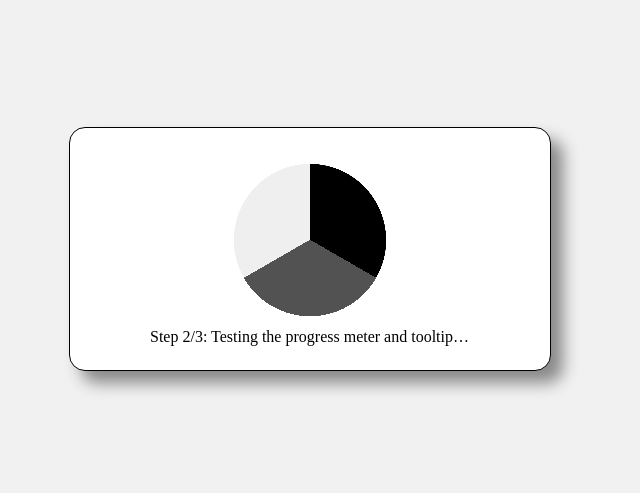
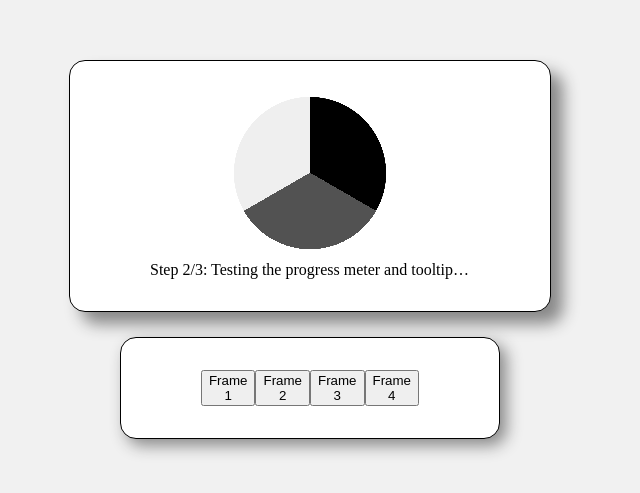
Before and after one commit to emilemil1/NC-Editor, a plain HTML site: page index.html in a window 1280 px wide. Shown: the part 151-644 px from the top of the page, without its empty margins (330-970 px from the left). Drawn offline with Linux system fonts and the light colour scheme.

Commit message:
Added frame functionality to dynamicbox.

```diff
--- a/dynamicbox.css
+++ b/dynamicbox.css
@@ -19,15 +19,15 @@ dynamicbox {
     padding: var(--vpadding) var(--hpadding) var(--vpadding) var(--hpadding);
     border: var(--borderwidth) solid black;
     border-radius: var(--radius);
-    width: fit-content;
-    height: auto;
+    width: var(--width);
+    height: var(--height);
     margin: auto;
     justify-content: center;
     overflow:scroll;
 
     max-height: calc(100vh - 1em - var(--vpadding)*2 - var(--borderwidth)*2);
 
-    transition: width var(--transitionspeed), height var(--transitionspeed);
+    transition: width var(--transitionspeed), height var(--transitionspeed), margin var(--transitionspeed);
 }
 
 dynamicbox::-webkit-scrollbar {
@@ -38,11 +38,8 @@ dynamicbox::-webkit-scrollbar {
     display: flex;
     opacity: 0;
     margin: auto;
-    overflow:visible;
-}
 
-.dynamicbox_shadowcontent {
-    width: fit-content;
+    transition: margin-top 1s;
 }
 
 .dynamicbox_tooltip {
--- a/dynamicbox.js
+++ b/dynamicbox.js
@@ -17,25 +17,20 @@ class Box {
         this.status = "ready";
         this.dbQueue = [];
         this.autoResize = true;
+        this.currentFrame = 0;
+        this.frames = new Map();
     }
 
     contentify() {
-        this.box.html("<div class='dynamicbox_content' id=" + this.id + "_content" + ">" + this.box.html() + "</div>");
-        this.content = $("#"+this.id + "_content");
-        $("<div></div>", {
-            class: "dynamicbox_shadowcontent",
-            id: this.id + "_shadowcontent",
-            style: 'visibility: hidden;'
-        }).appendTo(document.body);
-        this.shadowContent = $("#"+this.id + "_shadowcontent");
+        this.box.html("<div class='dynamicbox_content' id=" + this.id + "_content0" + ">" + this.box.html() + "</div>");
+        this.frames.set(0, $("#"+this.id + "_content0"));
+        this.content = $("#"+this.id + "_content0");
 
         this.box.append("<span class='dynamicbox_tooltip' id=" + this.id + "_tooltip></span>");
         this.tooltip = $("#" + this.id + "_tooltip");
 
         this.assignDynamicParent(this.box[0]);
-        let x = this.content.width();
-        let y = this.content.height();
-        this.sizeChanged(x, y);
+        this.sizeChanged();
     }
 
     assignDynamicParent(element) {
@@ -50,38 +45,30 @@ class Box {
         }
     }
 
-    sizeChanged(x, y) {
+    sizeChanged(frame=this.currentFrame) {
         if (this.autoResize == false) {
             return;
         }
-        let changeHeight = this.box.height() - y;
-        let element;
-        if (typeof this.shadowContent == 'undefined') {
-            element = this.shadowContent;
-        } else {
-            element = this.content;
+        let element = this.frames.get(frame);
+        let x = element[0].scrollWidth;
+        let y = element[0].scrollHeight;
+        let maxX = parseFloat(element.css("max-width"));
+        let maxY = parseFloat(element.css("max-height"));
+        if (!isNaN(maxX)) {
+            x = Math.min(x, maxX);
         }
-        if (typeof x == 'undefined') {
-            x = element.width();
+        if (!isNaN(maxY)) {
+            y = Math.min(y, maxY);
         }
-        if (typeof y == 'undefined') {
-            y = element.height();
-        }
-        if (this.box.offset().top != 8) {
-            document.getElementById(this.id).style.setProperty("--height", y + "px");
-            document.getElementById(this.id).style.setProperty("--width", x + "px");
-            document.getElementById(this.id+"_content").style.removeProperty("transition");
-            document.getElementById(this.id+"_content").style.setProperty("margin-top", + changeHeight/2 + "px");
-            document.getElementById(this.id+"_content").style.setProperty("transition", "margin-top " + this.getTransitionSpeed() + "s ease");
-            document.getElementById(this.id+"_content").style.setProperty("margin-top", "0px");
-        } else {
-            document.getElementById(this.id).style.setProperty("--height", y + "px");
-            document.getElementById(this.id).style.setProperty("--width", x + "px");
-        }
+        document.getElementById(this.id).style.setProperty("--height", y + "px");
+        document.getElementById(this.id).style.setProperty("--width", x + "px");
 
-        this.tooltip.css("width", this.box.width());
+        this.frames.get(frame).css("margin-top", "0px");
+
+        console.log(this.content.offset().top)
+        this.tooltip.css("width", x);
         this.tooltip.css("left", this.box.offset().left + this.box.width() + ToolBox.em2px(1.5));
-        this.tooltip.css("top", this.box.offset().top - this.tooltip.height()/2 + this.content.height()/2 - ToolBox.em2px(0.5));
+        this.tooltip.css("top", this.box.offset().top - this.tooltip.height()/2 - ToolBox.em2px(0.25));
 
         if (typeof this.dynamicparent != 'undefined') {
             this.dynamicparent.sizeChanged();
@@ -90,8 +77,16 @@ class Box {
 
     finalize() {
         this.setTransitionSpeed(1);
-        document.getElementById(this.id).style.setProperty("width", "let(--width)");
-        document.getElementById(this.id).style.setProperty("height", "let(--height)");
+    }
+
+    createFrame(content, frameId) {
+        $("<div></div>", {
+            class: "dynamicbox_content",
+            id: this.id + "_content" + frameId,
+            style: 'visibility: hidden;'
+        }).appendTo(document.body);
+        this.frames.set(frameId, $("#"+this.id + "_content" + frameId));
+        this.setContent(content, frameId);
     }
 
 
@@ -152,67 +147,120 @@ class Box {
         return this;
     }
 
-    setShadowContent(content) {
-        if (this.status != "ready") {
-            this.queue(this.setShadowContent, content)
+    setContent(content, frame=this.currentFrame) {
+        if (this.status != "ready" && frame == this.currentFrame) {
+            this.queue(this.setContent, content, frame)
             return this;
         }
 
-        this.shadowContent.html(content);
-        let x = this.shadowContent.width();
-        let y = this.shadowContent.height();
-        this.sizeChanged(x, y)
+        if (typeof this.frames.get(frame) != 'undefined') {
+            if (content[0] instanceof HTMLElement) {
+                this.frames.get(frame).empty();
+                this.frames.get(frame).append(content);
+            } else {
+                this.frames.get(frame).html(content);
+            }
+        } else {
+            this.createFrame(content, frame);
+        }
+        if (frame == this.currentFrame) {
+            this.sizeChanged();
+        }
+
         return this;
     }
 
-    applyShadowContent() {
+    getContent(frame=this.currentFrame) {
+        return this.frames.get(frame);
+    }
+
+    setFrame(frame=this.currentFrame) {
         if (this.status != "ready") {
-            this.queue(this.applyShadowContent)
+            this.queue(this.setFrame, frame);
             return this;
         }
 
-        this.setContent(this.shadowContent.html());
-        this.shadowContent.html("");
+        if(frame == this.currentFrame) {
+            return this;
+        }
+
+        this.content.css("visibility", "hidden");
+        this.content[0].style.setProperty("margin-top", "auto");
+        this.content.appendTo(document.body);
+        let border = parseFloat(this.box.css("border"));
+        let topPadding = parseFloat(this.box.css("padding-top"));
+        let botPadding = parseFloat(this.box.css("padding-bottom"));
+        let topMargin = parseFloat(this.frames.get(frame).css("margin-top"));
+        let botMargin = parseFloat(this.frames.get(frame).css("margin-bottom"));
+        let newHeight = this.frames.get(frame).height() + topPadding + botPadding + topMargin + botMargin + (border*2);
+        let sizeDiff = (newHeight - this.box.outerHeight())/2;
+        this.frames.get(frame).css("margin-top", -sizeDiff + "px")
+        this.frames.get(frame).prependTo(this.box);
+        this.frames.get(frame).css("visibility", "visible");
+        this.content = this.frames.get(frame);
+        this.currentFrame = frame
+        this.sizeChanged();
+
         return this;
     }
 
-    getShadowContent() {
-        return this.shadowContent;
-    }
-
-    clearShadowContent() {
-        this.shadowContent.html("");
-    }
-
-    setContent(content) {
-        if (this.status != "ready") {
-            this.queue(this.setContent, content)
+    removeFrame(frame) {
+        if (this.status != "ready" && frame == this.currentFrame) {
+            this.queue(this.removeFrame, frame)
             return this;
         }
 
-        this.content.html(content);
-        this.sizeChanged()
+        this.frames.get(frame).remove();
+        this.frames.delete(frame);
+
         return this;
     }
 
-    getContent() {
-        return this.content;
-    }
+    setAutoResize(bool) {
+        if (this.status != "ready") {
+            this.queue(this.setAutoResize, bool);
+            return this;
+        }
 
-    setAutoResize(bool) {
         this.autoResize = bool;
+
+        return this;
     }
 
     toggleTooltip(bool) {
+        if (this.status != "ready") {
+            this.queue(this.toggleTooltip, bool);
+            return this;
+        }
+
         if (bool) {
             this.tooltip.css("visibility", "visible");
         } else {
             this.tooltip.css("visibility", "hidden")
         }
+
+        return this;
     }
 
     setTooltip(string) {
+        if (this.status != "ready") {
+            this.queue(this.setTooltip, string);
+            return this;
+        }
+
         this.tooltip.html(string);
+        this.sizeChanged();
+
+        return this;
+    }
+
+    runFunction(func) {
+        if (this.status != "ready") {
+            this.queue(this.runFunction, func);
+            return this;
+        }
+
+        func();
     }
 
 
@@ -222,14 +270,20 @@ class Box {
 
     setVPadding(padding) {
         document.getElementById(this.id).style.setProperty("--vpadding", padding + "em");
+
+        return this
     }
 
     setHPadding(padding) {
         document.getElementById(this.id).style.setProperty("--hpadding", padding + "em");
+
+        return this
     }
 
     setTransitionSpeed(speed) {
         document.getElementById(this.id).style.setProperty("--transitionspeed", speed + 's');
+
+        return this
     }
 
     getTransitionSpeed() {
@@ -239,18 +293,49 @@ class Box {
 
     setBorderWidth(width) {
         document.getElementById(this.id).style.setProperty("--borderwidth", width + "em");
+
+        return this
     }
 
     setShadow(amount) {
         document.getElementById(this.id).style.setProperty("--shadow", amount + "em");
+
+        return this
     }
 
     setShadowSpread(amount) {
         document.getElementById(this.id).style.setProperty("--shadowspread", amount + "em");
+
+        return this
     }
 
     setRadius(amount) {
         document.getElementById(this.id).style.setProperty("--radius", amount + "em");
+
+        return this
+    }
+
+    setMargin(value, type) {
+        switch(type) {
+            case "top":
+                document.getElementById(this.id).style.setProperty("margin-top", value);
+                this.topMargin = value;
+                break;
+            case "bottom":
+                document.getElementById(this.id).style.setProperty("margin-bottom", value);
+                this.bottomMargin = value;
+                break;
+            case "left":
+                document.getElementById(this.id).style.setProperty("margin-left", value);
+                this.leftMargin = value;
+                break;
+            case "right":
+                document.getElementById(this.id).style.setProperty("margin-right", value);
+                this.rightMargin = value;
+                break;
+        }
+
+        return this
     }
 }
 
@@ -306,32 +391,6 @@ class DBox {
             func.bind(box)(...args);
         });
     }
-
-    needGrowth() {
-        if(this.content.html() == "") {
-            return true;
-        }
-
-        let contentWidth = $("#" + this.name + "_content")[0].offsetWidth;
-        let contentHeight = $("#" + this.name + "_content")[0].offsetHeight;
-        let boxWidth = $("#" + this.name)[0].offsetWidth;
-        let boxHeight = $("#" + this.name)[0].offsetHeight;
-
-        let diffWidth = boxWidth - contentWidth;
-        let diffHeight = boxHeight - contentHeight;
-        let em = parseFloat($("body").css("font-size"));
-        diffWidth = diffWidth/em;
-        diffHeight = diffHeight/em;
-
-        let widthTolerance = parseFloat(getComputedStyle(document.getElementById(this.name)).getPropertyValue("--hpadding"));
-        let heightTolerance = parseFloat(getComputedStyle(document.getElementById(this.name)).getPropertyValue("--vpadding"));
-
-        if (Math.abs(diffWidth) < widthTolerance/1.5 || Math.abs(diffHeight) < heightTolerance/1.5 || Math.abs(diffWidth) > widthTolerance*2.5 || Math.abs(diffHeight) > heightTolerance*3) {
-            return true;
-        } else {
-            return false;
-        }
-    }
 }
 
 $(function(){
--- a/index.html
+++ b/index.html
@@ -13,9 +13,17 @@
 </head>
 <body>
     <visible>
-        <dynamicbox id="dyn1">
-            <loader id="loader1"/>
-        </dynamicbox>
+        <center>
+            <dynamicbox id="dyn1">
+                <loader id="loader1"/>
+            </dynamicbox>
+            <dynamicbox id="btn_box1">
+                <button type="button" id="btn1" onClick="buttonClicked(0)">Frame 1</button>
+                <button type="button" id="btn2" onClick="buttonClicked(1)">Frame 2</button>
+                <button type="button" id="btn3" onClick="buttonClicked(2)">Frame 3</button>
+                <button type="button" id="btn4" onClick="buttonClicked(3)">Frame 4</button>
+            </dynamicbox>
+        </center>
     </visible>
 </body>
 </html>
--- a/loader.css
+++ b/loader.css
@@ -5,8 +5,6 @@ loader {
     justify-content: center;
     align-items: center;
     min-height: fit-content;
-    margin-top: -0.5em;
-    margin-bottom: -0.5em;
 }
 
 .loader_display {
@@ -14,12 +12,11 @@ loader {
 }
 
 .loader_item {
-    margin-top: 0.5em;
-    margin-bottom: 0.5em;
     white-space: nowrap;
 }
 
 .loader_task div {
+    padding-top:0.5em;
     display:inline-block;
     text-overflow: ellipsis;
     white-space: nowrap;
--- a/loader.js
+++ b/loader.js
@@ -132,18 +132,15 @@ class Loader {
 
     setStep(progress, completed, description) {
         let string = "Step " + progress + "/" + completed + ": " + description;
-        this.task.setAutoResize(false);
-        this.task.setShadowContent(string);
-
-        if (this.task.shadowContent.width() > this.textWidth) {
+        this.task.setContent(string);
+        this.task.setContent(string, "loader_temp");
+        if (this.task.getContent("loader_temp").width() > this.textWidth) {
             this.task.setTooltip(description);
             this.task.toggleTooltip(true);
         } else {
             this.task.toggleTooltip(false);
         }
-
-        this.task.setAutoResize(true);
-        this.task.applyShadowContent();
+        this.task.removeFrame("loader_temp");
     }
 
     hideDisplay() {
@@ -230,7 +227,7 @@ class Loader {
         this.loader.append("<canvas width='"+this.loaderWidth*3+"' height='"+this.loaderWidth*3+"' style='width: "+this.loaderWidth+"px; height: "+this.loaderWidth+"px;' class='loader_display, loader_item' id=" + this.id + "_display>"+"</canvas>");
         this.display = $("#" + this.id + "_display");
         this.ctx = this.display[0].getContext("2d");
-        this.loader.append("<dynamicbox class='loader_item, loader_task' id=" + this.loader.attr('id') + "_task" + ">" + "hello" + "</dynamicbox>");
+        this.loader.append("<dynamicbox class='loader_item, loader_task' id=" + this.loader.attr('id') + "_task" + "></dynamicbox>");
         DBox.createBox(this.id + "_task");
         this.task = DBox.get(this.id + "_task");
         this.task.setBorderWidth(0);
@@ -240,7 +237,6 @@ class Loader {
         this.task.setShadowSpread(0);
         this.task.setRadius(0);
         this.task.content.css("max-width", this.textWidth);
-
     }
 }
 
--- a/test.css
+++ b/test.css
@@ -9,8 +9,16 @@ body {
 
 visible {
     display:flex;
+    flex-direction: column;
+    margin:auto;
     width:100%;
     height: 100%;
     max-height: 100%;
     max-width: 100%;
 }
+
+center {
+    display:flex;
+    flex-direction: column;
+    margin:auto;
+}
--- a/test.js
+++ b/test.js
@@ -1,12 +1,27 @@
 /*eslint-env es6, jquery, browser*/
 /*eslint-disable no-console*/
 /*global DBox, Box, Loader*/
+
+var fading = false;
 
 $(function(){
     Loader.get("loader1").setStep(2,3, "Testing the progress meter and tooltip with a slightly too long string.");
     Loader.get("loader1").setPercentage(1/3, 1/3);
     Loader.get("loader1").showDisplay();
+    DBox.get("btn_box1").setMargin("25px", "top").setShadow(0.4);
+    let box = DBox.get("dyn1");
+    box.setContent($("<div><div>").text("Frame 2"), 1);
+    box.setContent($("<div><div>").text("Frame 3"), 2);
+    box.setContent($("<div><div>").text("Frame 4"), 3);
+
     DBox.start();
     DBox.toAll(Box.prototype.fade,1);
+});
 
-});
+function buttonClicked(val){
+    let box = DBox.get("dyn1");
+    if(box.currentFrame != val && fading != true) {
+        fading = true;
+        box.fade(0,600).delay(400).setFrame(val).delay(400).fade(1,600).runFunction(function(){fading = false});
+    }
+}
```
